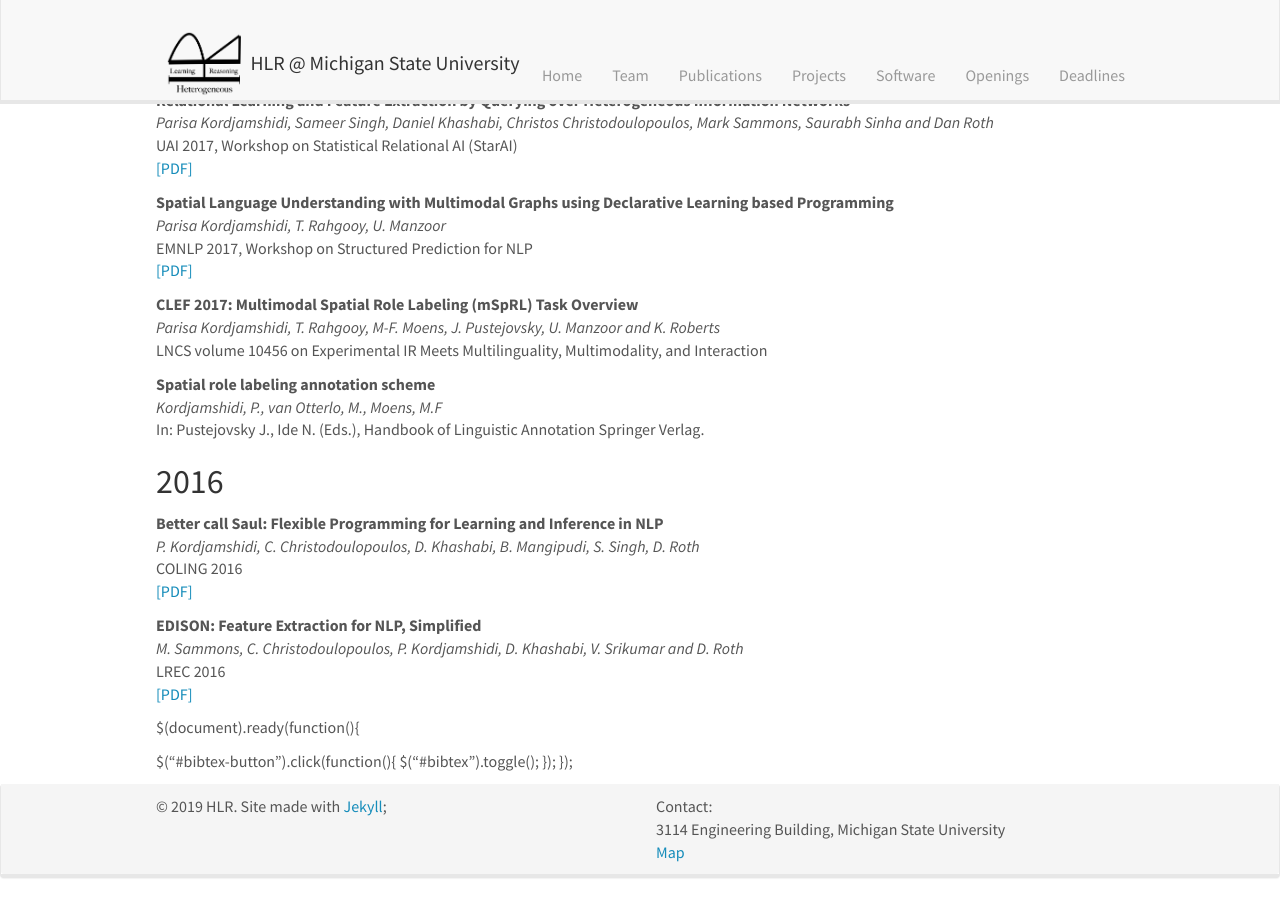
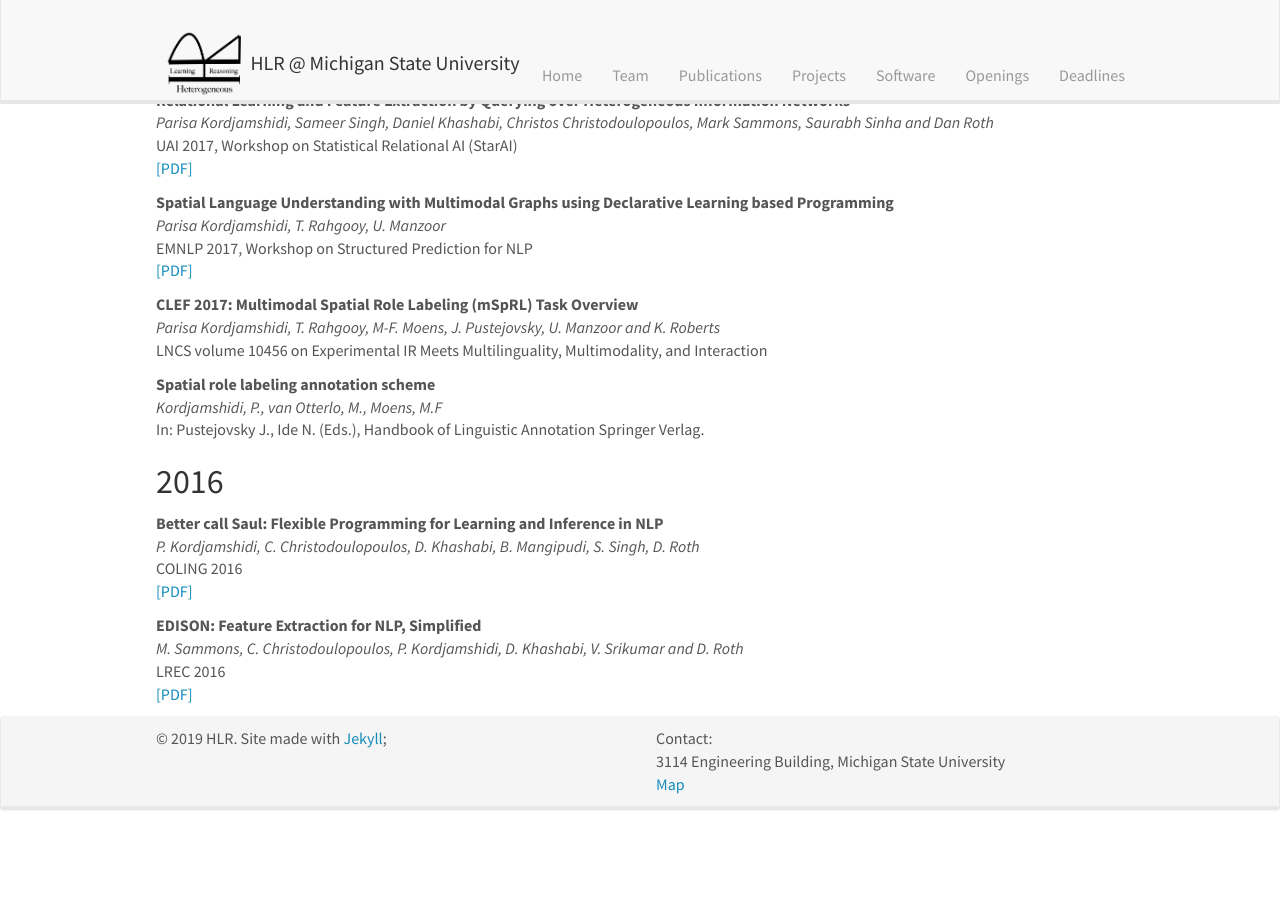
Before and after one commit to HLR/HLR.github.io, a Jekyll site: the page built from _pages/publications.md, in a window 1280 px wide and 900 px high, scrolled down 5185 px. Built offline with Jekyll 4.4.1, drawn with Linux system fonts in a browser that asks for light colours; nearby versions of some CDN libraries; after the commit the page ends 6017 px from its top, so only the background shows below that.

Commit message:
Fix the unexpected info in Pub section

```diff
--- a/_pages/publications.md
+++ b/_pages/publications.md
@@ -37,9 +37,8 @@ permalink: /publications/
 {% endfor %}
 
 
-$(document).ready(function(){
-
+<!-- $(document).ready(function(){
   $("#bibtex-button").click(function(){
     $("#bibtex").toggle();
   });
-});
+}); -->
```
